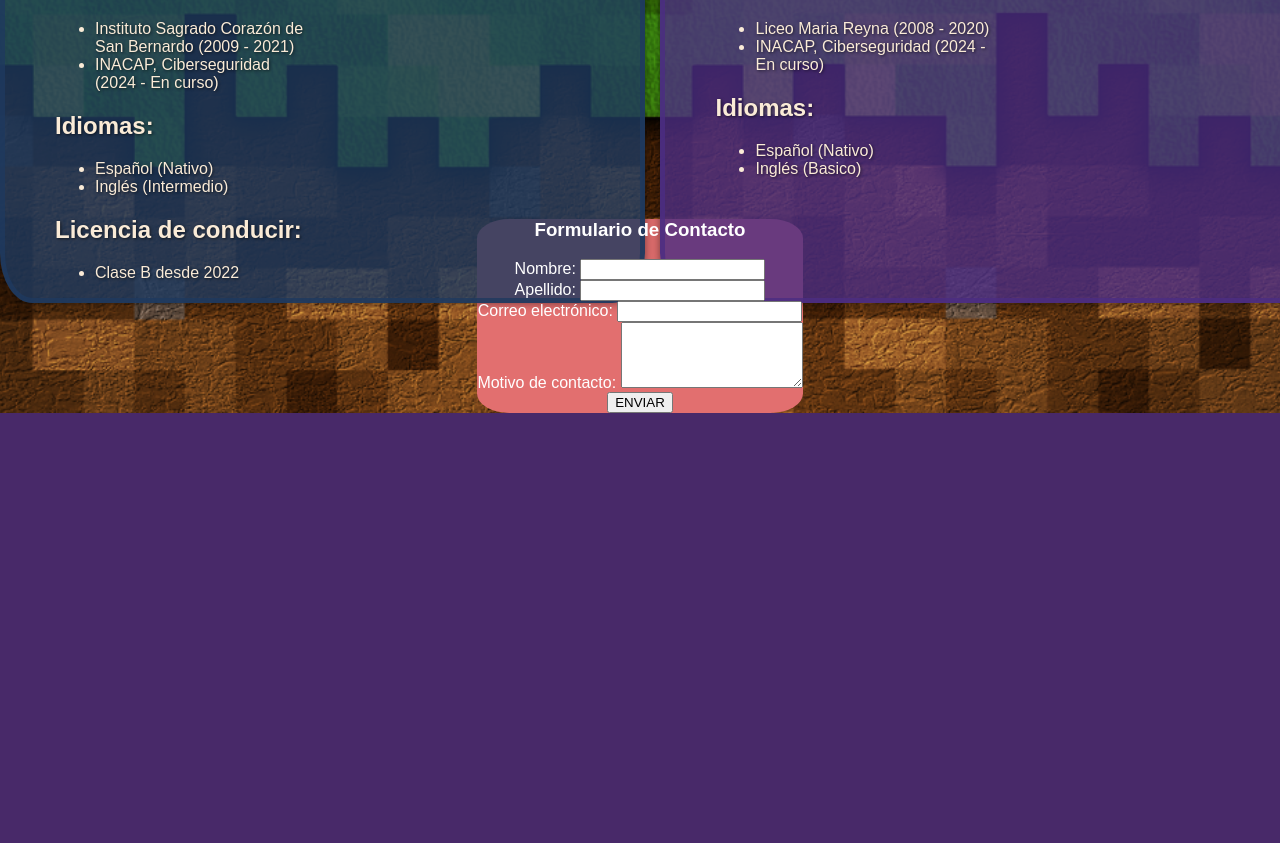
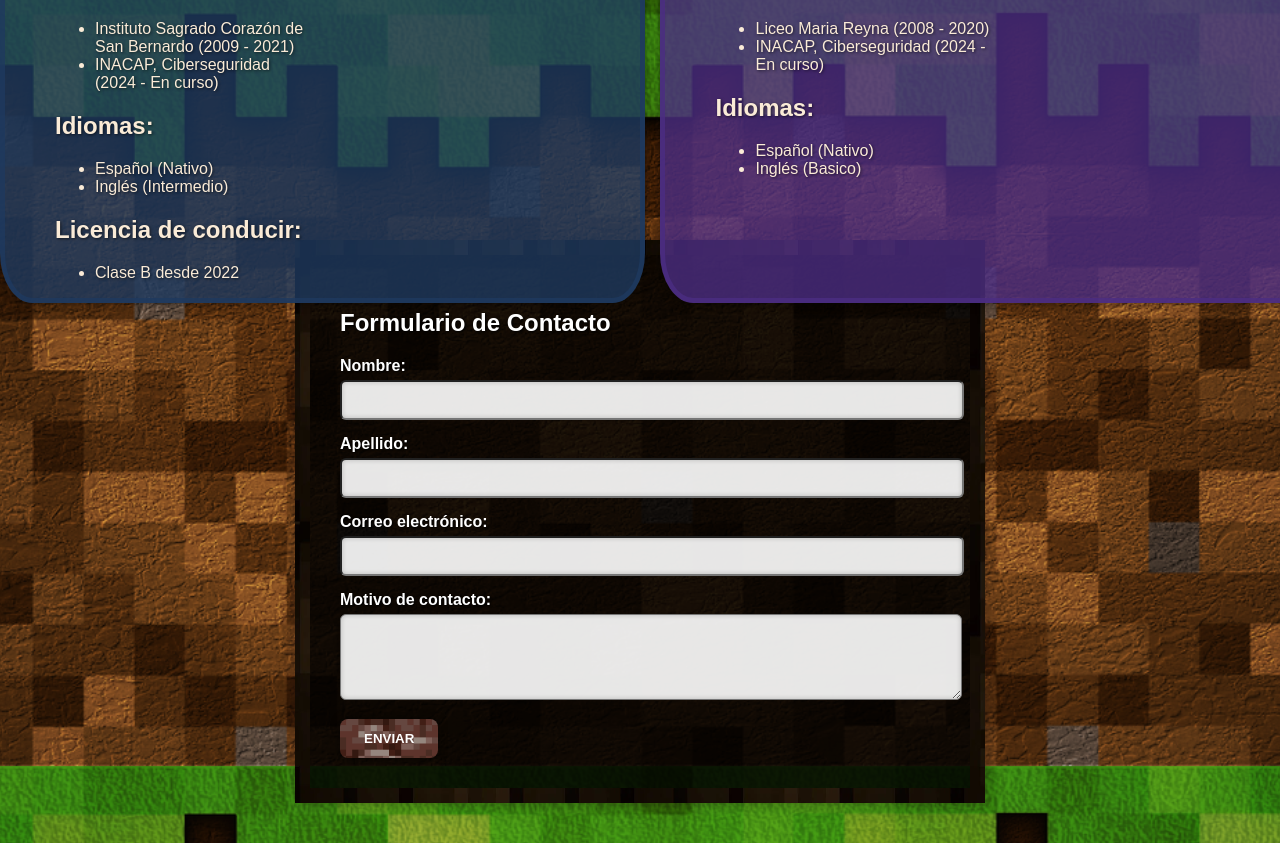
Before and after one commit to RobertxDessinacap/WebDjangoInacap, a Django app: page / in a window 1280 px wide; the page is wider, and only the part inside the window is pictured. Shown: the part 834-1677 px from the top of that part. Before the commit the page ends 1247 px from the top of that part, so only its background shows below. Run offline with Django 5.2, Linux system fonts and the light colour scheme.

Commit message:
cambios en el formulario de contacto

```diff
--- a/Django/JR/static/Lindo.css
+++ b/Django/JR/static/Lindo.css
@@ -109,13 +109,67 @@ h1{
 }
 
 .ContenerdorContacto {
-  color: white;;
-  border-radius: 10%;
-  text-align: center;
-  margin-top: 20px;
+  background-color: rgba(0, 0, 0, 0.85); /* rojo suave con transparencia */
+  border-radius: 12px;
+  padding: 30px;
+  margin: 40px auto;
+  width: 90%;
+  max-width: 600px;
+  box-shadow: 0 0 15px rgba(31, 16, 16, 0.4);
+  border: 15px solid transparent;
+  border-image: url('img/wood_wall.webp') 30 round; /* textura estilo bloque */
+  color: #ffffff;
+  font-family: 'Poppins', sans-serif;
+}
+
+.formulario h3 {
+  font-size: 24px;
   margin-bottom: 20px;
-  align-items: center;
-  background-color: rgb(226, 111, 111);
-  width: fit-content;
-  margin: 0 auto;
+  text-shadow: 1px 1px 3px #000;
 }
+
+.CampoFormulario {
+  margin-bottom: 15px;
+  text-align: left;
+}
+
+.CampoFormulario label {
+  display: block;
+  font-weight: bold;
+  margin-bottom: 5px;
+  color: #fff;
+  text-shadow: 1px 1px 2px #000;
+}
+
+input, textarea {
+  width: 100%;
+  padding: 10px;
+  border-radius: 6px;
+  background-color: rgba(255, 255, 255, 0.9);
+  box-shadow: inset 0 0 5px rgba(0,0,0,0.2);
+  font-size: 14px;
+}
+.btn-enviar {
+  background-image: url('img/ancient_debris.png'); /* textura tipo piedra o madera */
+  background-size: cover;
+  color: white;
+  font-weight: bold;
+  padding: 12px 24px;
+  border: none;
+  border-radius: 8px;
+  cursor: pointer;
+  box-shadow: 0 0 8px rgba(0,0,0,0.5);
+  transition: transform 0.2s ease;
+}
+
+.btn-enviar:hover {
+  transform: scale(1.05);
+}
+.ContenerdorContacto {
+  animation: fadeIn 1s ease-in-out;
+}
+
+@keyframes fadeIn {
+  from { opacity: 0; transform: scale(0.95); }
+  to { opacity: 1; transform: scale(1); }
+}
```
Also changed, not shown: Django/JR/static/img/ancient_debris.png (added), Django/JR/static/img/wood_wall.webp (added).
